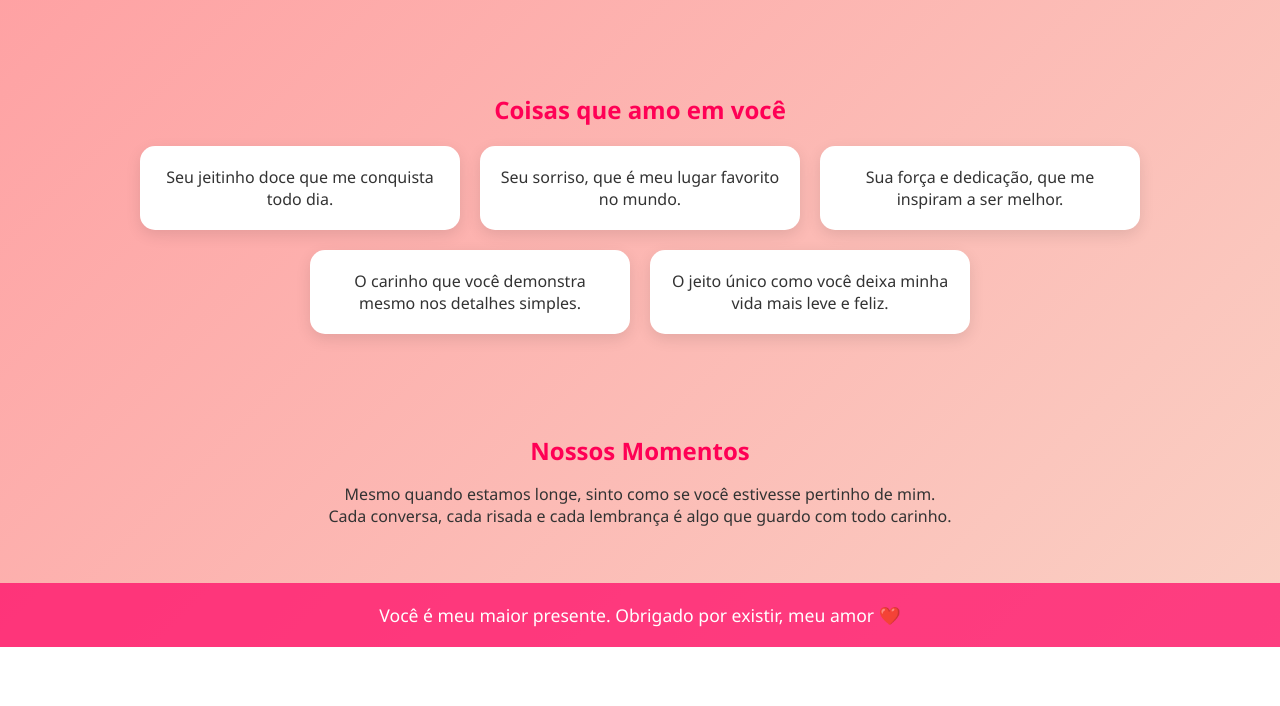
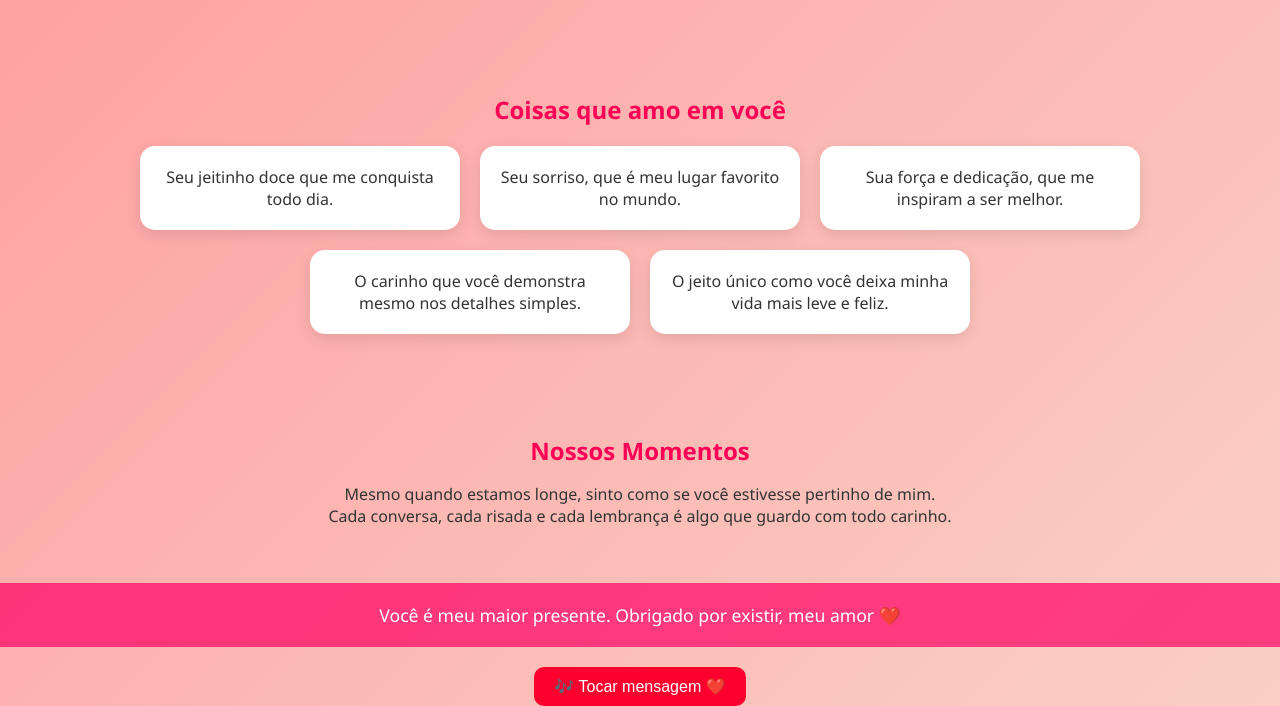
Before and after one commit to FIMarcosz211/Meu-bem, a plain HTML site: page index.html in a window 1280 px wide. Shown: the part 322-1028 px from the top of the page. Before the commit the page ends 969 px from the top, so only its background shows below. Drawn offline with Linux system fonts and the light colour scheme.

Commit message:
Update index.html

```diff
--- a/index.html
+++ b/index.html
@@ -98,4 +98,18 @@
     Você é meu maior presente. Obrigado por existir, meu amor ❤️
   </footer>
 </body>
+<!-- Botão para tocar áudio -->
+<button onclick="playAudio()" style="padding:10px 20px; border:none; border-radius:10px; background:#fd002e; color:white; font-size:16px; cursor:pointer; margin-top:20px;">
+   🎶 Tocar mensagem ❤️
+</button>
+
+<!-- Elemento de áudio escondido -->
+<audio id="mensagem.mp3" src="mensagem.mp3"></audio>
+
+<script>
+  function playAudio() {
+    const audio = document.getElementById("mensagem.mp3");
+    audio.play();
+  }
+</script>
 </html>
```
